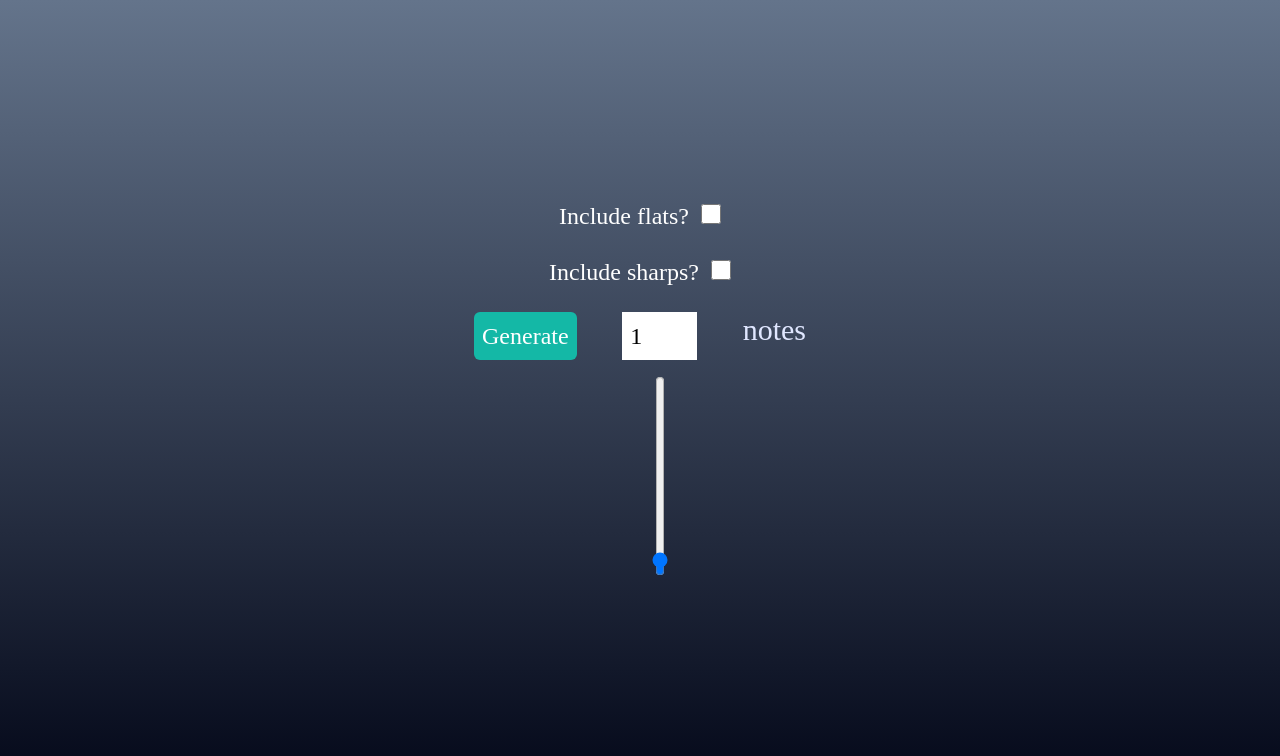
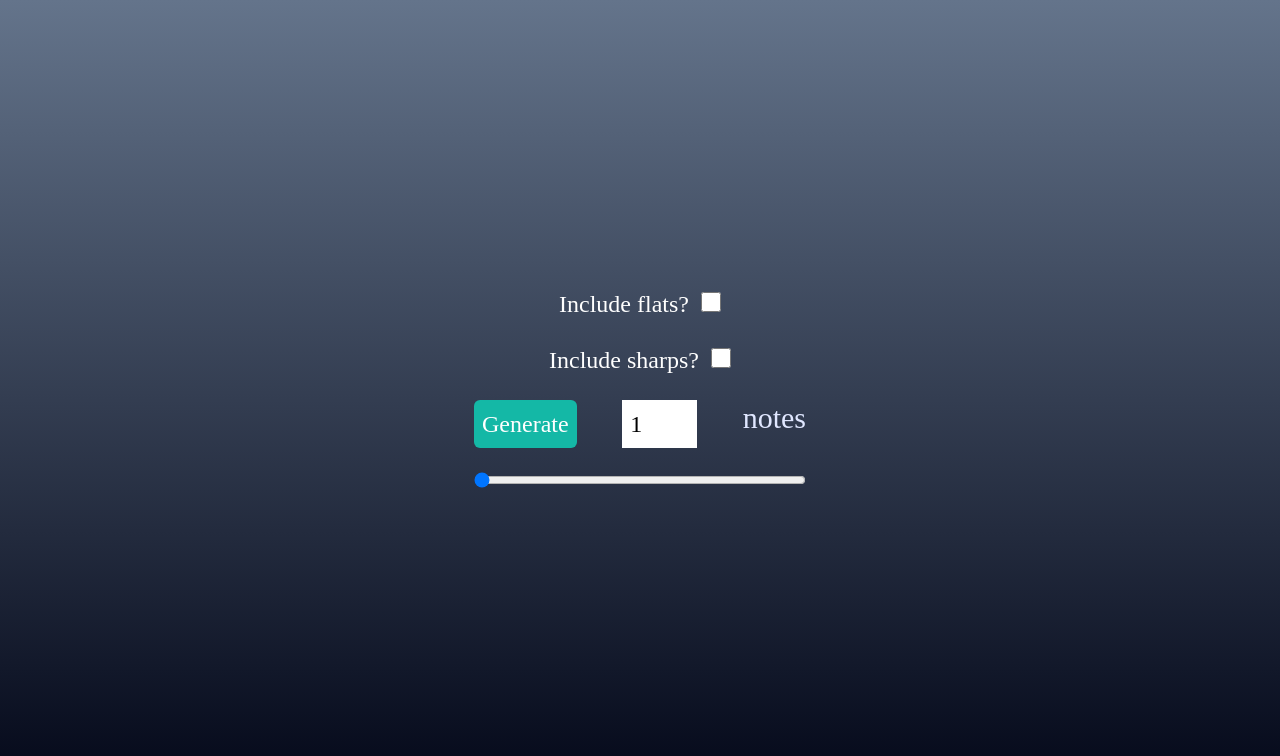
Before and after one commit to valterschutz/musicians-toolkit, a SvelteKit app: page / in a window 1280 px wide. Shown: the top 756 px of the page. Built offline with nearby package versions, Linux system fonts and the light colour scheme; a web font is replaced by a local one.

Commit message:
Horizontal slider instead of vertical

```diff
--- a/src/routes/+page.svelte
+++ b/src/routes/+page.svelte
@@ -49,17 +49,10 @@
 		</button>
 		<div class="flex flex-col items-center gap-4">
 			<input type="number" class="text-2xl p-2 w-[75px]" bind:value={numberOfNums} />
-			<input
-				class="p-2 text-2xl rounded-md"
-				orient="vertical"
-				type="range"
-				min="1"
-				max={notesArr.length}
-				bind:value={numberOfNums}
-			/>
 		</div>
 		<p class="text-3xl text-indigo-100">notes</p>
 	</div>
+	<input type="range" min="1" max={notesArr.length} bind:value={numberOfNums} class="w-full" />
 	<ul class="flex flex-wrap gap-2 w-full">
 		{#each notes as note, idx}
 			<li
@@ -71,13 +64,3 @@
 		{/each}
 	</ul>
 </div>
-
-<style>
-	input[type='range'][orient='vertical'] {
-		writing-mode: vertical-lr;
-		direction: rtl;
-		appearance: slider-vertical;
-		vertical-align: bottom;
-		height: 200px;
-	}
-</style>
```
Also changed, not shown: 18 other files (tests, documents, lock files or other folders).
